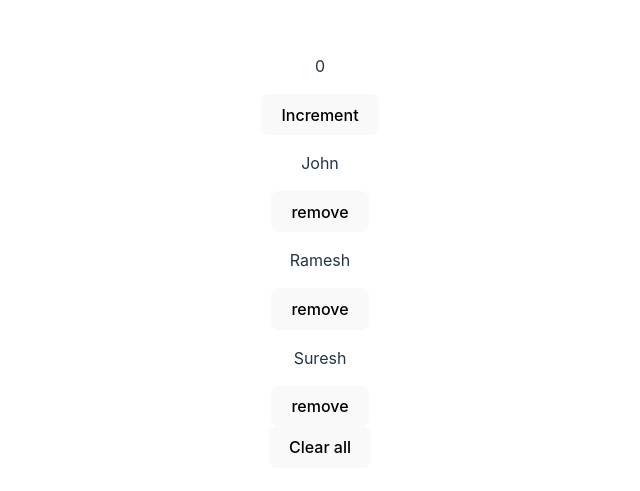
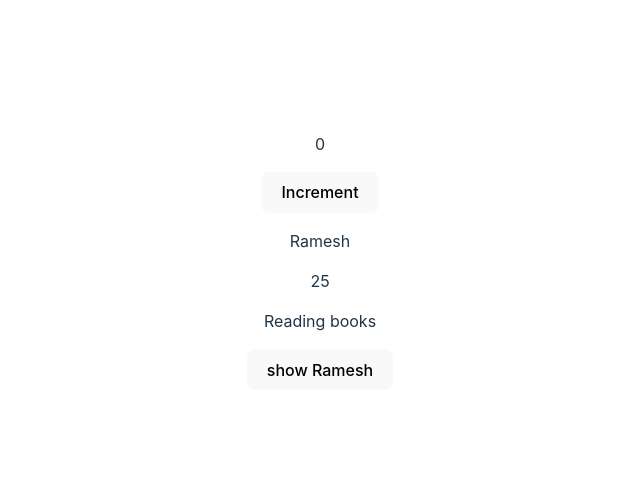
Before and after one commit to Avinash9694/React-projects, a React app in the folder practice/: page / in a window 1280 px wide. Shown: the part 147-638 px from the top of the page, without its empty margins (320-960 px from the left). Built offline with nearby package versions, Linux system fonts and the light colour scheme; the HTML template or start-up script is replaced by a standard one.

Commit message:
added 1 more useState example

```diff
--- a/practice/src/App.jsx
+++ b/practice/src/App.jsx
@@ -1,13 +1,14 @@
 import './App.css'
 import Counter from './components/useState/Counter'
-import MockData from './components/useState/MockData'
-
+import Final from './components/useState/Final'
+import ObjectExample from './components/useState/ObjectExample'
 
 function App() {
   return (
     <>
       <Counter/>
-      <MockData/>
+      {/* <Final/> */}
+      <ObjectExample/>
     </>
   )
 }
--- a/practice/src/components/useState/Final.jsx
+++ b/practice/src/components/useState/Final.jsx
@@ -1,8 +1,6 @@
 import React, { useState } from 'react'
-
-
-
-const Final = ({arr}) => {
+import { arr } from './MockData'
+const Final = () => {
   const [res,setRes]=useState(arr)
 
   function handleClick(id){
--- a/practice/src/components/useState/MockData.jsx
+++ b/practice/src/components/useState/MockData.jsx
@@ -1,14 +1,12 @@
-import React from 'react'
-import Final from './Final'
 export const arr = [
     {"id":1,"name":"John"},
     {"id":2,"name":"Ramesh"},
     {"id":3,"name":"Suresh"}
 ]
-const MockData = () => {
-  return (
-    <Final arr={arr}/>
-  )
-}
 
-export default MockData
+export const Person =[
+  {"id":1,"name":"Ramesh","age":25,"hobby":"Reading books"},
+  {"id":2,"name":"Suresh","age":26,"hobby":"Playing cricket"},
+  {"id":3,"name":"John","age":27,"hobby":"Watching movies"},
+  {"id":4,"name":"Paul","age":28,"hobby":"Travelling"}
+]
--- /dev/null
+++ b/practice/src/components/useState/ObjectExample.jsx
@@ -0,0 +1,22 @@
+import React, { useState } from 'react'
+import { Person } from './MockData'
+const ObjectExample = () => {
+    const [res,setRes] = useState(Person[0])
+    const [number,setNumber]=useState(0)
+    function handleClick(){
+      setRes(Person[number])
+        let randomNumber = Math.floor(Math.random()*4)
+        setNumber(randomNumber)
+    }
+
+  return (
+    <div>
+      <p>{res.name}</p>
+      <p>{res.age}</p>
+      <p>{res.hobby}</p>
+    <button onClick={handleClick}>show {Person[number].name}</button>
+    </div>
+  )
+}
+
+export default ObjectExample
```
